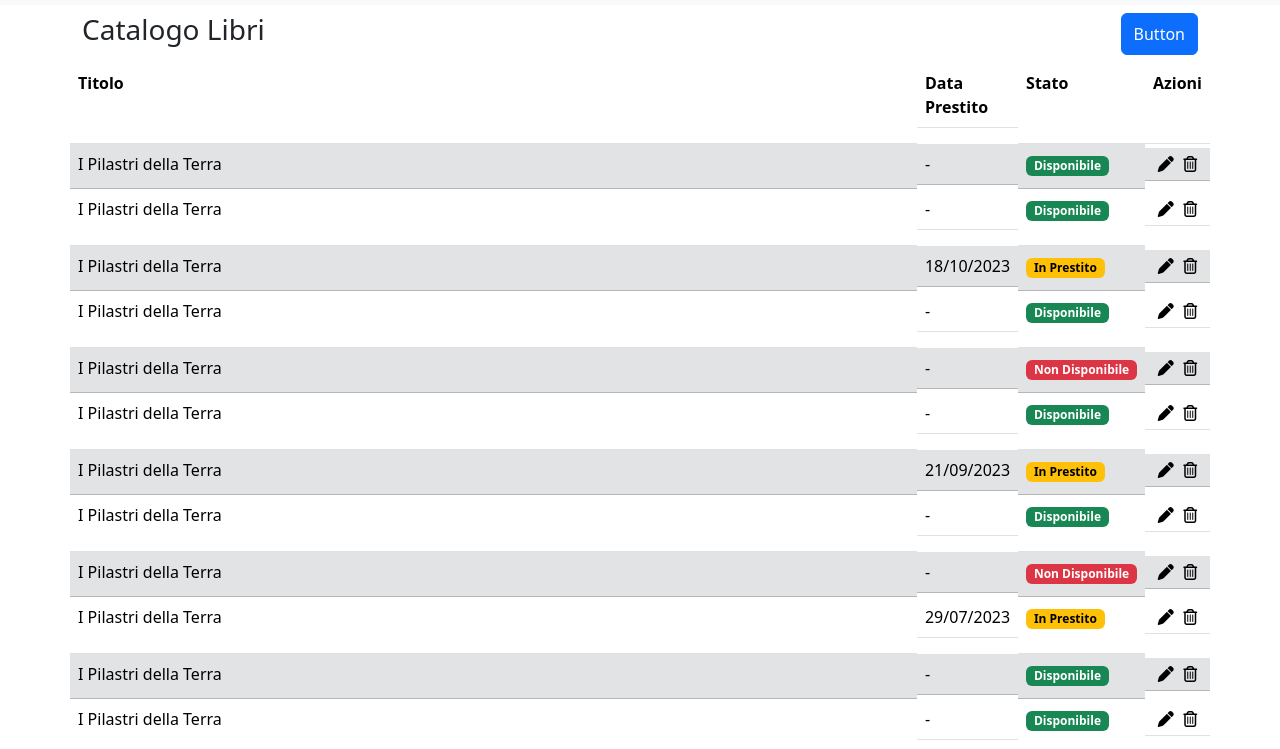
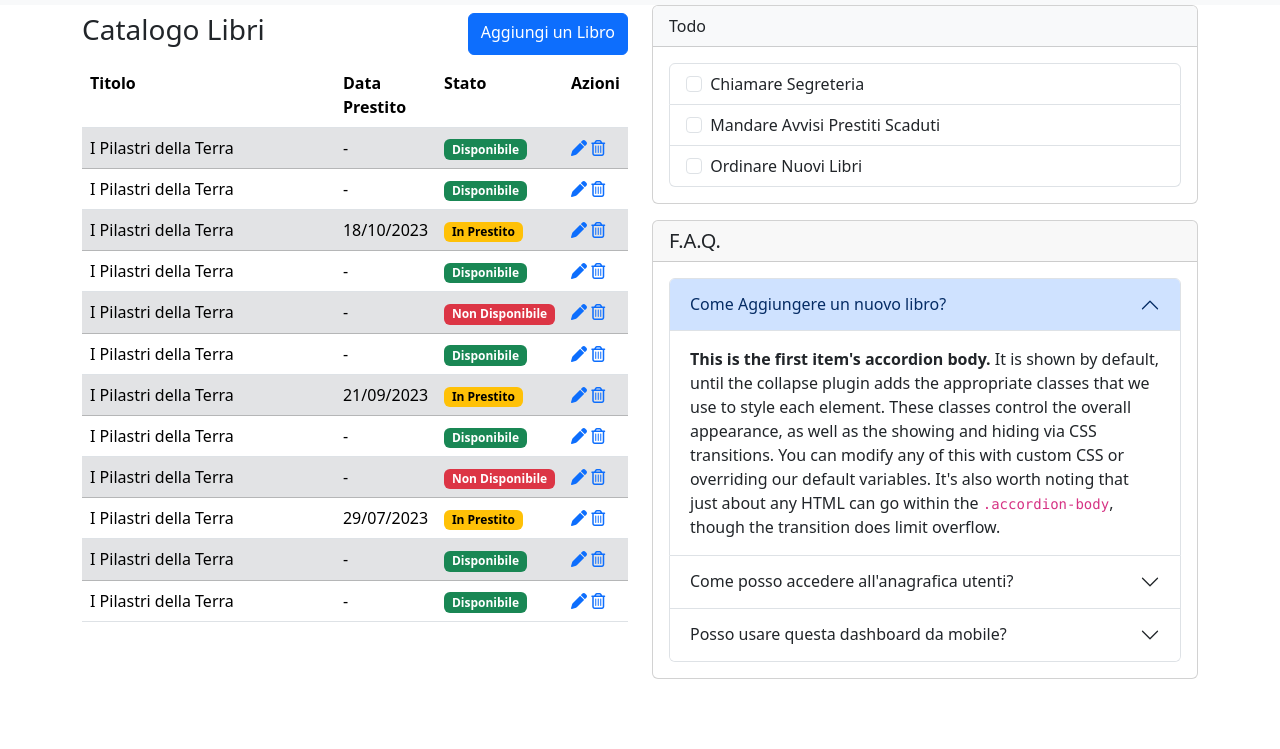
Before and after one commit to EmanueleAnnoscia/html-css-bootstrap-dashboard, a plain HTML site: page index.html in a window 1280 px wide. Shown: the part 51-800 px from the top of the page. Drawn offline with nearby package versions, Linux system fonts and the light colour scheme.

Commit message:
feat bootstrap layout

```diff
--- a/index.html
+++ b/index.html
@@ -54,131 +54,136 @@
 
 
     <div class="container ">
+
+
+        <div class="row">
+
+            <div class="col-12 col-md-6">
                 <div class="d-grid gap-2 d-md-flex d-flex justify-content-between md-end my-2">
                     <h3>Catalogo Libri</h3>
-            <button class="btn btn-primary" type="button">Button</button>
+                    <a class="btn btn-primary" href="#" role="button">Aggiungi un Libro</a>
                 </div>
-
-        <div class="row">
-            <table class="table">
-                <tr class="table-light">
+                <table class="table ">
+                    <tr class="table-light ">
                         <th class="table">Titolo</th>
-                    <th class="table d-none d-md-block">Data Prestito</th>
+                        <th class="table d-none d-md-table-cell">Data Prestito</th>
                         <th class="table">Stato</th>
                         <th class="table">Azioni</th>
                     </tr>
                     <tr class="table-secondary">
                         <td class="table-secondary">I Pilastri della Terra</td>
-                    <td class="table-secondary d-none d-md-block">-</td>
+                        <td class="table-secondary d-none d-md-table-cell">-</td>
                         <td class="table-secondary"><span class="badge text-bg-success">Disponibile</span></td>
-                    <td class="table-secondary d-flex flex-row justify-content-around mb-2">
-                        <i class="fa-solid fa-pen"></i>
-                        <i class="fa-regular fa-trash-can"></i>
+                        <td class="table-secondary d-md-table-cell justify-content-around mb-2">
+                            <a href=""><i class="fa-solid fa-pen"></i></a>
+                            <a href=""><i class="fa-regular fa-trash-can"></i></a>
                         </td>
                     </tr>
                     <tr class="table-light">
                         <td class="table">I Pilastri della Terra</td>
-                    <td class="table d-none d-md-block">-</td>
+                        <td class="table d-none d-md-table-cell d-md-table-cell">-</td>
                         <td class="table"><span class="badge text-bg-success">Disponibile</span></td>
-                    <td class="table d-flex flex-row justify-content-around mb-2">
-                        <i class="fa-solid fa-pen"></i>
-                        <i class="fa-regular fa-trash-can"></i>
+                        <td class="table d-md-table-cell justify-content-around mb-2">
+                            <a href=""><i class="fa-solid fa-pen"></i></a>
+                            <a href=""><i class="fa-regular fa-trash-can"></i></a>
                         </td>
                     </tr>
                     <tr class="table-secondary">
                         <td class="table-secondary">I Pilastri della Terra</td>
-                    <td class="table-secondary d-none d-md-block">18/10/2023</td>
+                        <td class="table-secondary d-none d-md-table-cell">18/10/2023</td>
                         <td class="table-secondary"><span class="badge text-bg-warning">In Prestito</span></td>
-                    <td class="table-secondary d-flex flex-row justify-content-around mb-2">
-                        <i class="fa-solid fa-pen"></i>
-                        <i class="fa-regular fa-trash-can"></i>
+                        <td class="table-secondary d-md-table-cell justify-content-around mb-2">
+                            <a href=""><i class="fa-solid fa-pen"></i></a>
+                            <a href=""><i class="fa-regular fa-trash-can"></i></a>
                         </td>
                     </tr>
                     <tr class="table-primary">
                         <td class="table">I Pilastri della Terra</td>
-                    <td class="table d-none d-md-block">-</td>
+                        <td class="table d-none d-md-table-cell">-</td>
                         <td class="table"><span class="badge text-bg-success">Disponibile</span></td>
-                    <td class="table d-flex flex-row justify-content-around mb-2">
-                        <i class="fa-solid fa-pen"></i>
-                        <i class="fa-regular fa-trash-can"></i>
+                        <td class="table d-md-table-cell justify-content-around mb-2">
+                            <a href=""><i class="fa-solid fa-pen"></i></a>
+                            <a href=""><i class="fa-regular fa-trash-can"></i></a>
                         </td>
                     </tr>
                     <tr class="table-secondary">
                         <td class="ttable-secondary">I Pilastri della Terra</td>
-                    <td class="table-secondary d-none d-md-block">-</td>
+                        <td class="table-secondary d-none d-md-table-cell">-</td>
                         <td class="table-secondary"><span class="badge text-bg-danger">Non Disponibile</span></td>
-                    <td class="table-secondary d-flex flex-row justify-content-around mb-2">
-                        <i class="fa-solid fa-pen"></i>
-                        <i class="fa-regular fa-trash-can"></i>
+                        <td class="table-secondary d-md-table-cell justify-content-around mb-2">
+                            <a href=""><i class="fa-solid fa-pen"></i></a>
+                            <a href=""><i class="fa-regular fa-trash-can"></i></a>
                         </td>
                     </tr>
                     <tr class="table-light">
                         <td class="table">I Pilastri della Terra</td>
-                    <td class="table d-none d-md-block">-</td>
+                        <td class="table d-none d-md-table-cell">-</td>
                         <td class="table"><span class="badge text-bg-success">Disponibile</span></td>
-                    <td class="table d-flex flex-row justify-content-around mb-2">
-                        <i class="fa-solid fa-pen"></i>
-                        <i class="fa-regular fa-trash-can"></i>
+                        <td class="table d-md-table-cell justify-content-around mb-2">
+                            <a href=""><i class="fa-solid fa-pen"></i></a>
+                            <a href=""><i class="fa-regular fa-trash-can"></i></a>
                         </td>
                     </tr>
                     <tr class="table-secondary">
                         <td class="table-secondary">I Pilastri della Terra</td>
-                    <td class="table-secondary d-none d-md-block">21/09/2023</td>
+                        <td class="table-secondary d-none d-md-table-cell">21/09/2023</td>
                         <td class="table-secondary"><span class="badge text-bg-warning">In Prestito</span></td>
-                    <td class="table-secondary d-flex flex-row justify-content-around mb-2">
-                        <i class="fa-solid fa-pen"></i>
-                        <i class="fa-regular fa-trash-can"></i>
+                        <td class="table-secondary d-md-table-cell justify-content-around mb-2">
+                            <a href=""><i class="fa-solid fa-pen"></i></a>
+                            <a href=""><i class="fa-regular fa-trash-can"></i></a>
                         </td>
                     </tr>
                     <tr class="table-light">
                         <td class="table">I Pilastri della Terra</td>
-                    <td class="table d-none d-md-block">-</td>
+                        <td class="table d-none d-md-table-cell">-</td>
                         <td class="table"><span class="badge text-bg-success">Disponibile</span></td>
-                    <td class="table d-flex flex-row justify-content-around mb-2">
-                        <i class="fa-solid fa-pen"></i>
-                        <i class="fa-regular fa-trash-can"></i>
+                        <td class="table d-md-table-cell justify-content-around mb-2">
+                            <a href=""><i class="fa-solid fa-pen"></i></a>
+                            <a href=""><i class="fa-regular fa-trash-can"></i></a>
                         </td>
                     </tr>
                     <tr class="table-secondary">
                         <td class="table-secondary">I Pilastri della Terra</td>
-                    <td class="table-secondary d-none d-md-block">-</td>
+                        <td class="table-secondary d-none d-md-table-cell">-</td>
                         <td class="table-secondary"><span class="badge text-bg-danger">Non Disponibile</span></td>
-                    <td class="table-secondary d-flex flex-row justify-content-around mb-2">
-                        <i class="fa-solid fa-pen"></i>
-                        <i class="fa-regular fa-trash-can"></i>
+                        <td class="table-secondary d-md-table-cell justify-content-around mb-2">
+                            <a href=""><i class="fa-solid fa-pen"></i></a>
+                            <a href=""><i class="fa-regular fa-trash-can"></i></a>
                         </td>
                     </tr>
                     <tr class="table-light">
                         <td class="table">I Pilastri della Terra</td>
-                    <td class="table d-none d-md-block">29/07/2023</td>
+                        <td class="table d-none d-md-table-cell">29/07/2023</td>
                         <td class="table"><span class="badge text-bg-warning">In Prestito</span></td>
-                    <td class="table d-flex flex-row justify-content-around mb-2">
-                        <i class="fa-solid fa-pen"></i>
-                        <i class="fa-regular fa-trash-can"></i>
+                        <td class="table d-md-table-cell justify-content-around mb-2">
+                            <a href=""><i class="fa-solid fa-pen"></i></a>
+                            <a href=""><i class="fa-regular fa-trash-can"></i></a>
                         </td>
                     </tr>
                     <tr class="table-secondary">
                         <td class="table-secondary">I Pilastri della Terra</td>
-                    <td class="table-secondary d-none d-md-block">-</td>
+                        <td class="table-secondary d-none d-md-table-cell">-</td>
                         <td class="table-secondary"><span class="badge text-bg-success">Disponibile</span></td>
-                    <td class="table-secondary d-flex flex-row justify-content-around mb-2">
-                        <i class="fa-solid fa-pen"></i>
-                        <i class="fa-regular fa-trash-can"></i>
+                        <td class="table-secondary d-md-table-cell justify-content-around mb-2">
+                            <a href=""><i class="fa-solid fa-pen"></i></a>
+                            <a href=""><i class="fa-regular fa-trash-can"></i></a>
                         </td>
                     </tr>
                     <tr class="table-light">
                         <td class="table">I Pilastri della Terra</td>
-                    <td class="table d-none d-md-block">-</td>
+                        <td class="table d-none d-md-table-cell">-</td>
                         <td class="table"><span class="badge text-bg-success">Disponibile</span></td>
-                    <td class="table d-flex flex-row justify-content-around mb-2">
-                        <i class="fa-solid fa-pen"></i>
-                        <i class="fa-regular fa-trash-can"></i>
+                        <td class="table d-md-table-cell justify-content-around mb-2">
+                            <a href=""><i class="fa-solid fa-pen"></i></a>
+                            <a href=""><i class="fa-regular fa-trash-can"></i></a>
                         </td>
                     </tr>
                 </table>
             </div>
 
-        <div class="row">
+
+
+            <div class="col-12 col-md-6">
                 <div class="card">
                 <div class="card-header bg-light">
                   Todo
@@ -245,6 +250,7 @@
                 </div>
             </div>
         </div>
+    </div>
 
 
 
```
Lines whose indentation alone changed are shown as unchanged.
